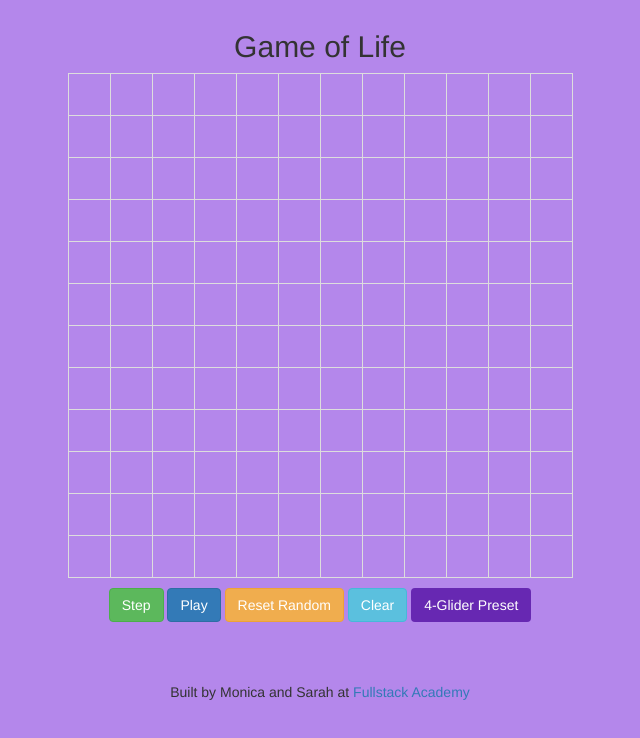
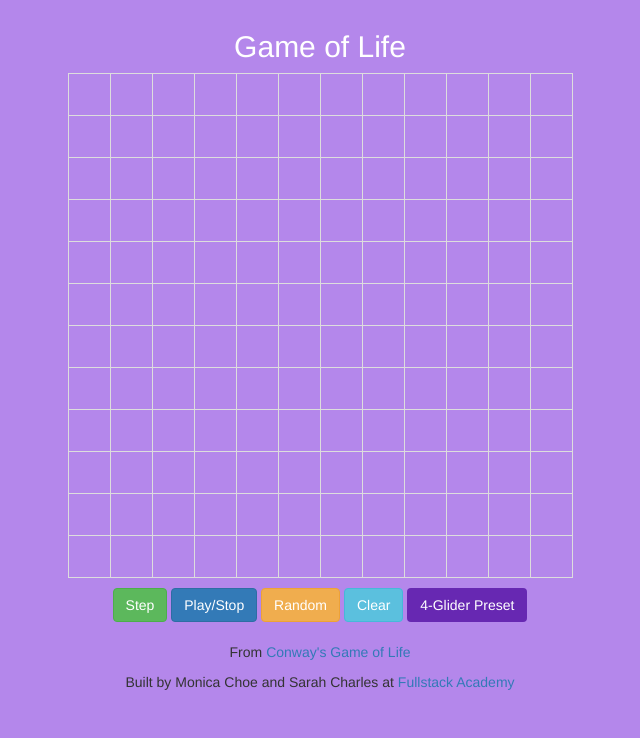
Before and after one commit to sarmchar/GameOfLife, a plain HTML site: page index.html in a window 1280 px wide. Shown: the whole page, without its empty margins (320-960 px from the left). Drawn offline with Linux system fonts and the light colour scheme.

```diff
--- a/game.css
+++ b/game.css
@@ -5,6 +5,7 @@
 
 h1, h2 {
   text-align: center;
+  color: white;
 }
 
 .board {
--- a/index.html
+++ b/index.html
@@ -14,17 +14,16 @@
 
   <div id='control_panel'>
     <button id='step_btn' class='btn btn-success'>Step</button>
-    <button id='play_btn' class='btn btn-primary'>Play</button>
-    <button id='reset_btn' class='btn btn-warning'>Reset Random</button>
+    <button id='play_btn' class='btn btn-primary'>Play/Stop</button>
+    <button id='reset_btn' class='btn btn-warning'>Random</button>
     <button id='clear_btn' class='btn btn-info'>Clear</button>
     <button id='preset_btn' class='btn'>4-Glider Preset</button>
   </div>
 
-  <br><br>
-
   <footer class="footer">
     <div class="container">
-      <p class="text-muted"><center>Built by Monica and Sarah at <a href="http://www.fullstackacademy.com/">Fullstack Academy</a></center></p>
+      <p class= "text-muted"><center>From <a href="https://en.wikipedia.org/wiki/Conway%27s_Game_of_Life">Conway's Game of Life</a></center></p>
+      <p class="text-muted"><center>Built by Monica Choe and Sarah Charles at <a href="http://www.fullstackacademy.com/">Fullstack Academy</a></center></p>
     </div>
   </footer>
 
```
